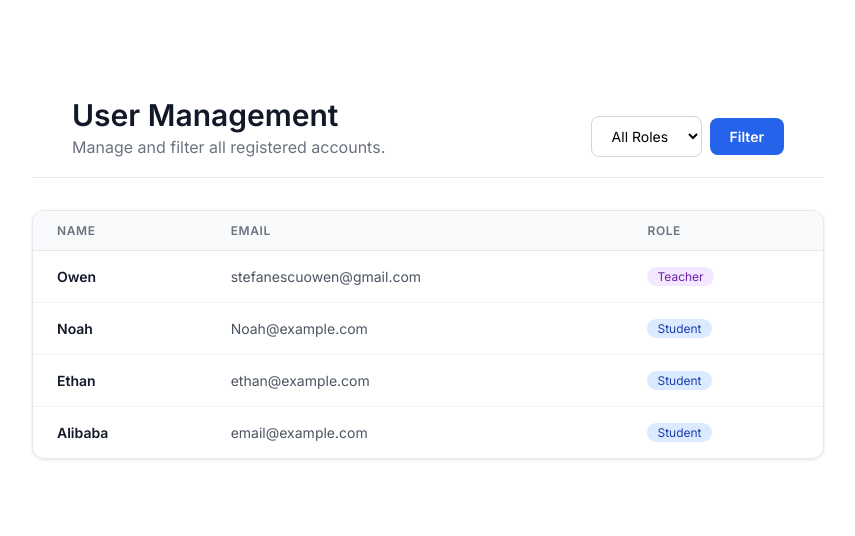
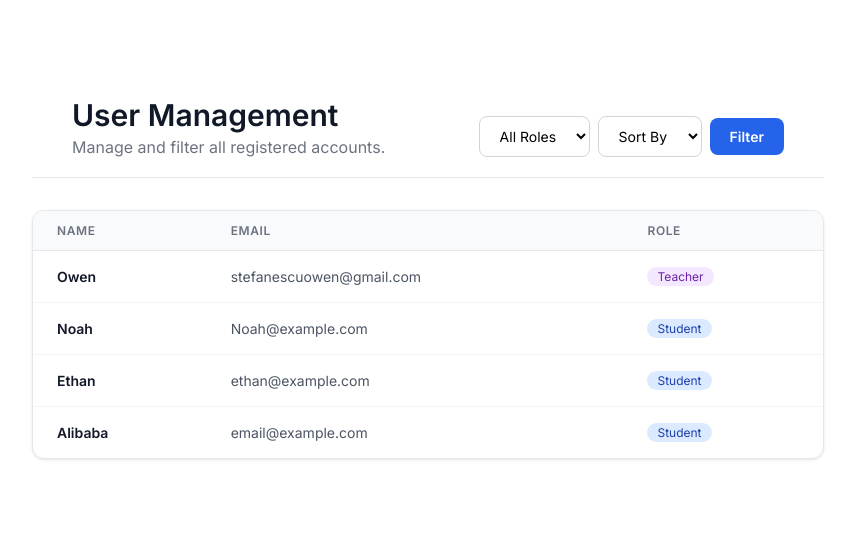
Before and after one commit to stefanescuowen-cmd/CSET-160-Final, a Flask app: page /accounts in a window 1280 px wide. Shown: the part 168-704 px from the top of the page, without its empty margins (212-1067 px from the left). Run offline with Flask 3, Linux system fonts and the light colour scheme.

Commit message:
Add sorting options to filter form in accounts.html

```diff
--- a/app/templates/accounts.html
+++ b/app/templates/accounts.html
@@ -132,6 +132,13 @@
                 <option value="student" {% if request.args.get('role') == 'student' %}selected{% endif %}>Student</option>
                 <option value="teacher" {% if request.args.get('role') == 'teacher' %}selected{% endif %}>Teacher</option>
             </select>
+
+            <select name="sort" class="filter-select">
+                <option value="">Sort By</option>
+                <option value="name" {% if request.args.get('sort') == 'name' %}selected{% endif %}>Name</option>
+                <option value="date" {% if request.args.get('sort') == 'date' %}selected{% endif %}>Newest</option>
+            </select>
+
             <button type="submit" class="btn-filter">Filter</button>
 
         </form>
```
Also changed, not shown: instance/local.db.
